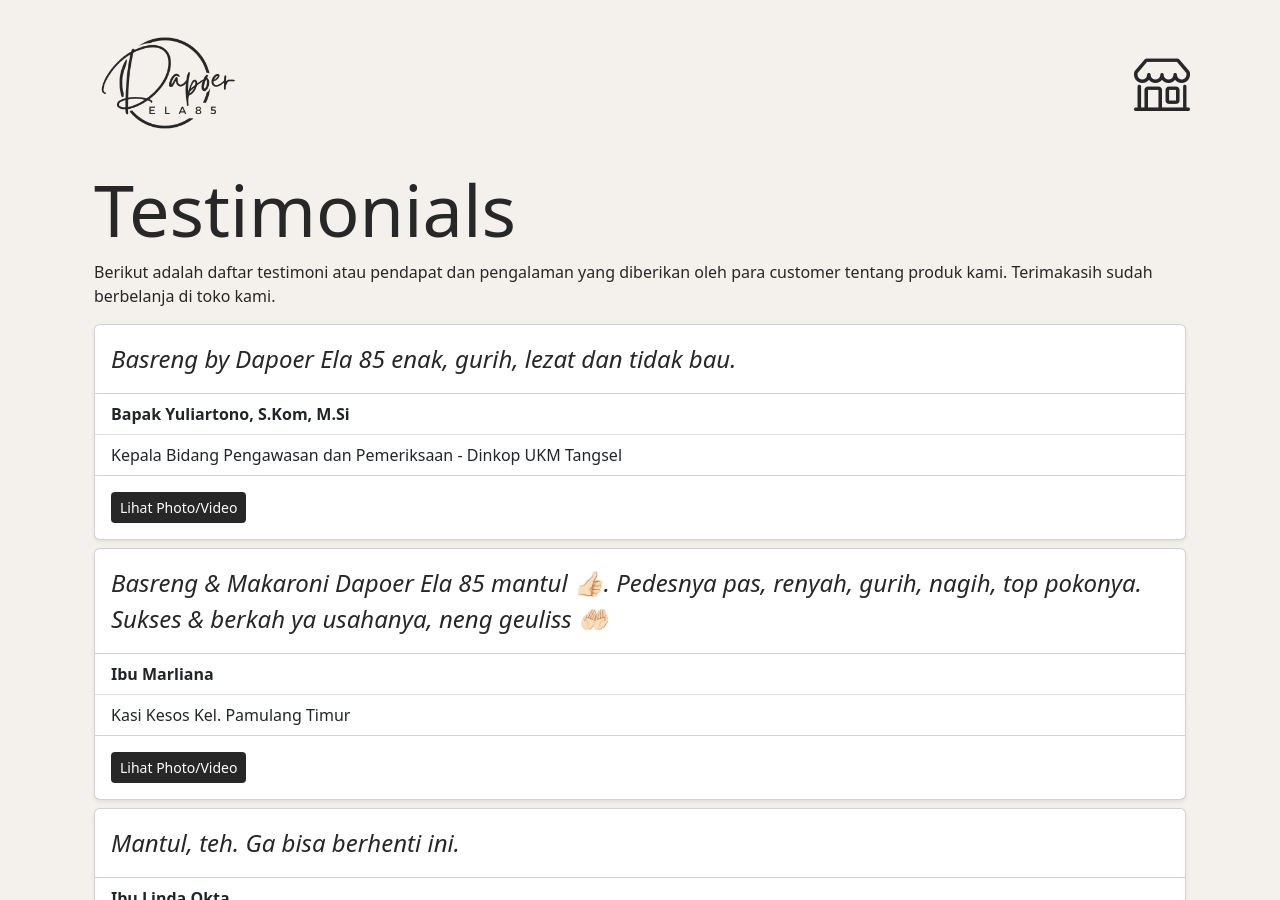
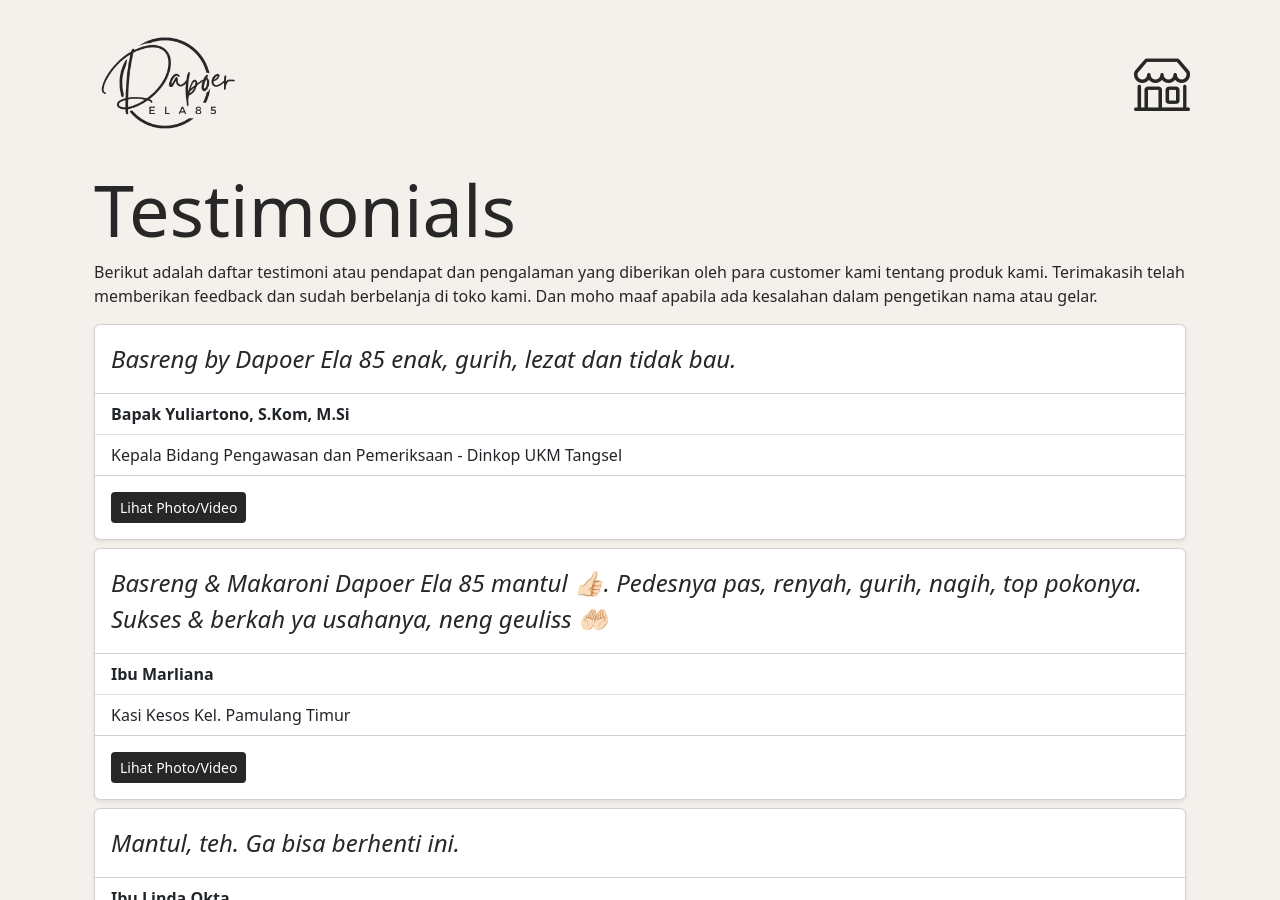
Before and after one commit to dapoerela85/dapoerela85.github.io, a Jekyll site: the page built from testimonials/index.html, in a window 1280 px wide and 900 px high. Built offline with Jekyll 4.4.1, drawn with Linux system fonts in a browser that asks for light colours; nearby versions of some CDN libraries; comment, search, counter and statistics services are not loaded; some of the changed text lies outside the part shown.

Commit message:
Update index.html

```diff
--- a/testimonials/index.html
+++ b/testimonials/index.html
@@ -3,7 +3,7 @@ layout: page
 title: Testimonials
 permalink: /testi/
 ---
-<p>Berikut adalah daftar testimoni atau pendapat dan pengalaman yang diberikan oleh para customer tentang produk kami. Terimakasih sudah berbelanja di toko kami.</p>
+<p>Berikut adalah daftar testimoni atau pendapat dan pengalaman yang diberikan oleh para customer kami tentang produk kami. Terimakasih telah memberikan feedback dan sudah berbelanja di toko kami. Dan moho maaf apabila ada kesalahan dalam pengetikan nama atau gelar.</p>
 {% for item in site.data.testimonials.testi %}
 <div class="card d-block w-100 h-100 mb-2 shadow-sm">
   <div class="card-body">
@@ -24,6 +24,4 @@ permalink: /testi/
   </div>
 </div>
 {% endfor %}
-<div class="mt-4 mb-5">
-  <p>Tanpa mengurangi rasa hormat, kami memohon maaf apabila ada kesalahan dalam pengetikan nama atau gelar. Mohom dimaklum, terimakasih.</p>
-</div>
+<div class="mb-5"></div>
```
